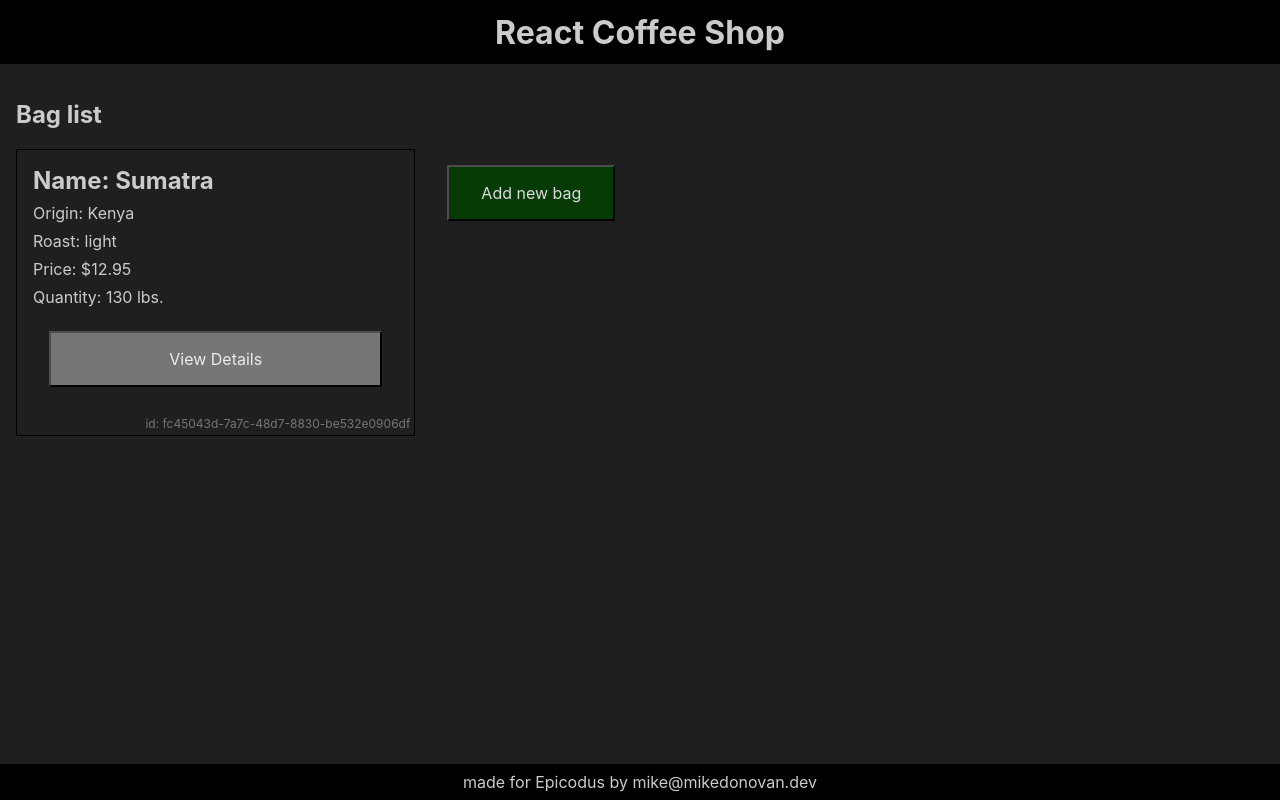
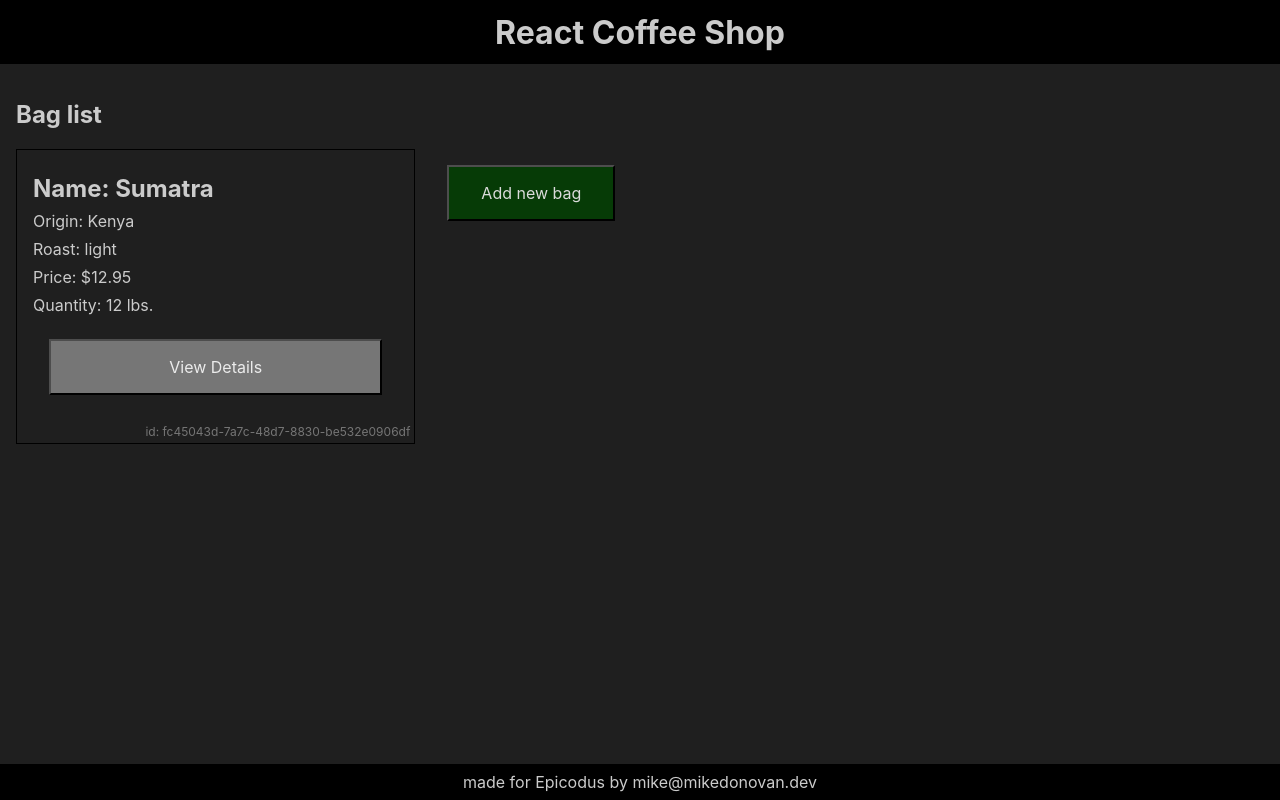
Before and after one commit to eggborne/coffee-shop, a React (Create React App) app: page / in a window 1280 px wide. Built offline with nearby package versions, Linux system fonts and the light colour scheme.

Commit message:
Add Out of Stock and Almost Empty messages

```diff
--- a/src/components/BagDetails.js
+++ b/src/components/BagDetails.js
@@ -19,6 +19,14 @@ class BagDetails extends React.Component {
 
   render() {
     const formattedPrice = '$' + (this.props.price / 100);
+    const detailsClass = this.props.quantity >= 10 ?
+      'item-detail-entry'
+      :
+      this.props.quantity > 0 ?
+      'item-detail-entry low-warning'
+      :
+      'item-detail-entry low-warning out-of-stock';
+
     return (
       <React.Fragment>
         <Modal
@@ -55,7 +63,7 @@ class BagDetails extends React.Component {
         />
 
         <h2>Details for {this.props.name}</h2>
-        <div className='item-detail-entry'>
+        <div className={detailsClass}>
           <div>Name: {this.props.name}</div>
           <div>Origin: {this.props.origin}</div>
           <div>Roast: {this.props.roast}</div>
--- a/src/components/BagListItem.js
+++ b/src/components/BagListItem.js
@@ -3,8 +3,16 @@ import PropTypes from 'prop-types';
 
 function BagListItem(props) {
   const formattedPrice = '$' + (props.bag.price / 100);
+  console.log('quantity', props.bag.quantity, typeof props.bag.quantity)
+  const listItemClass = props.bag.quantity >= 10 ?
+      'item-list-entry'
+      :
+      props.bag.quantity > 0 ?
+      'item-list-entry low-warning'
+      :
+      'item-list-entry low-warning out-of-stock';
   return (
-    <div className='item-list-entry'>
+    <div className={listItemClass}>
       <div>Name: {props.bag.name}</div>
       <div>Origin: {props.bag.origin}</div>
       <div>Roast: {props.bag.roast}</div>
--- a/src/components/CoffeeControl.js
+++ b/src/components/CoffeeControl.js
@@ -11,7 +11,7 @@ class CoffeeControl extends React.Component {
     super(props);
     this.state = {
       bagList: [
-       { name: 'Sumatra', origin: 'Kenya', roast: 'light', price: 1295, quantity: 130, id: v4() },
+       { name: 'Sumatra', origin: 'Kenya', roast: 'light', price: 1295, quantity: 12, id: v4() },
       ],
       selectedCoffee: null,
       modalShowing: null,
--- a/src/index.css
+++ b/src/index.css
@@ -109,13 +109,37 @@ header h1 {
 .item-list-entry, .item-detail-entry {
   position: relative;
   border: 1px solid black;
-  padding: 1rem;
+  padding: 1.5rem 1rem;
   min-width: 20rem;
   width: 32%;
   display: flex;
   flex-direction: column;
   gap: 0.5rem;
   padding-bottom: 2rem;
+}
+
+.item-list-entry.low-warning::after,
+.item-detail-entry.low-warning::after {
+  position: absolute;
+  content: 'ALMOST EMPTY';
+  color: orange;
+  font-weight: bold;
+  height: 100%;
+  top: 0;
+  right: 0;
+  padding: 0.25rem 1rem;
+  font-size: 2rem;
+  pointer-events: none;
+}
+
+.item-list-entry.low-warning.out-of-stock::after,
+.item-detail-entry.low-warning.out-of-stock::after {
+  content: 'OUT OF STOCK';
+  color: red;
+}
+
+.item-list-entry.low-warning::after {
+  font-size: 1rem;
 }
 
 .item-detail-entry {
```
